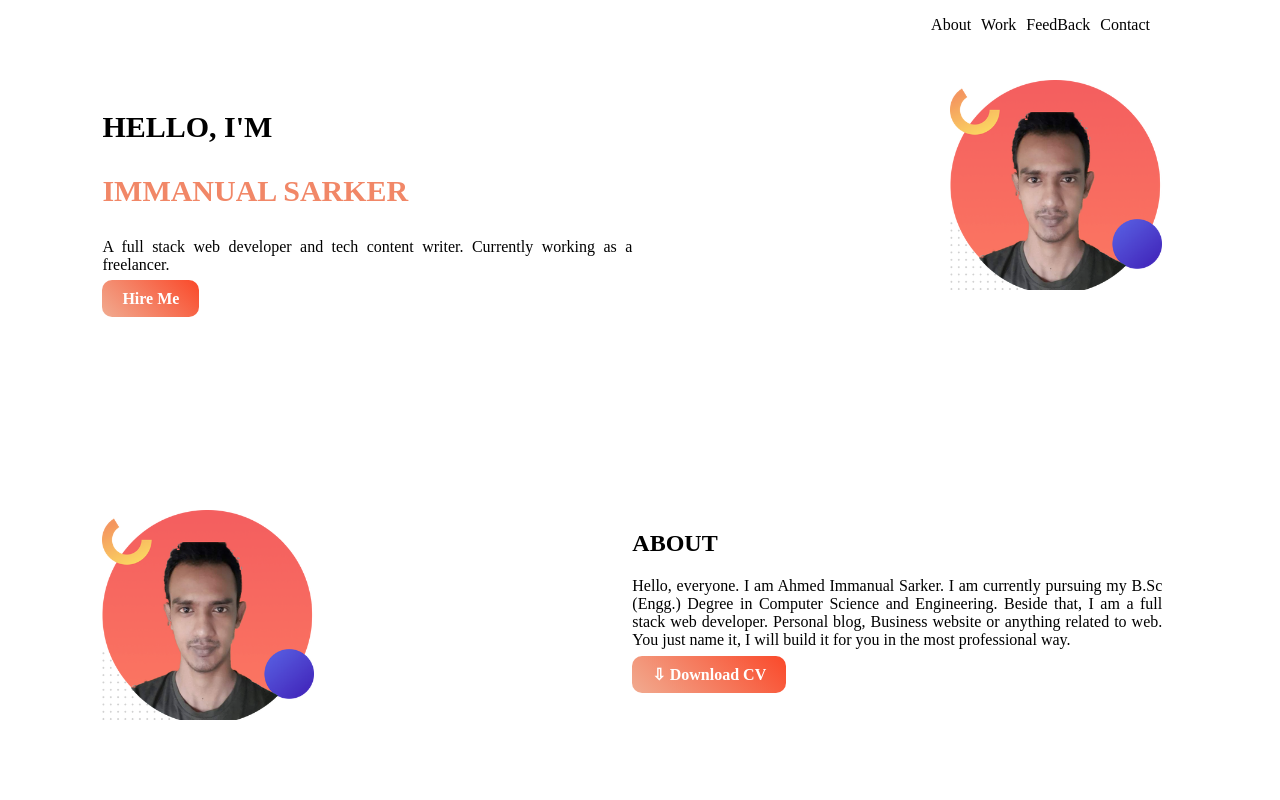
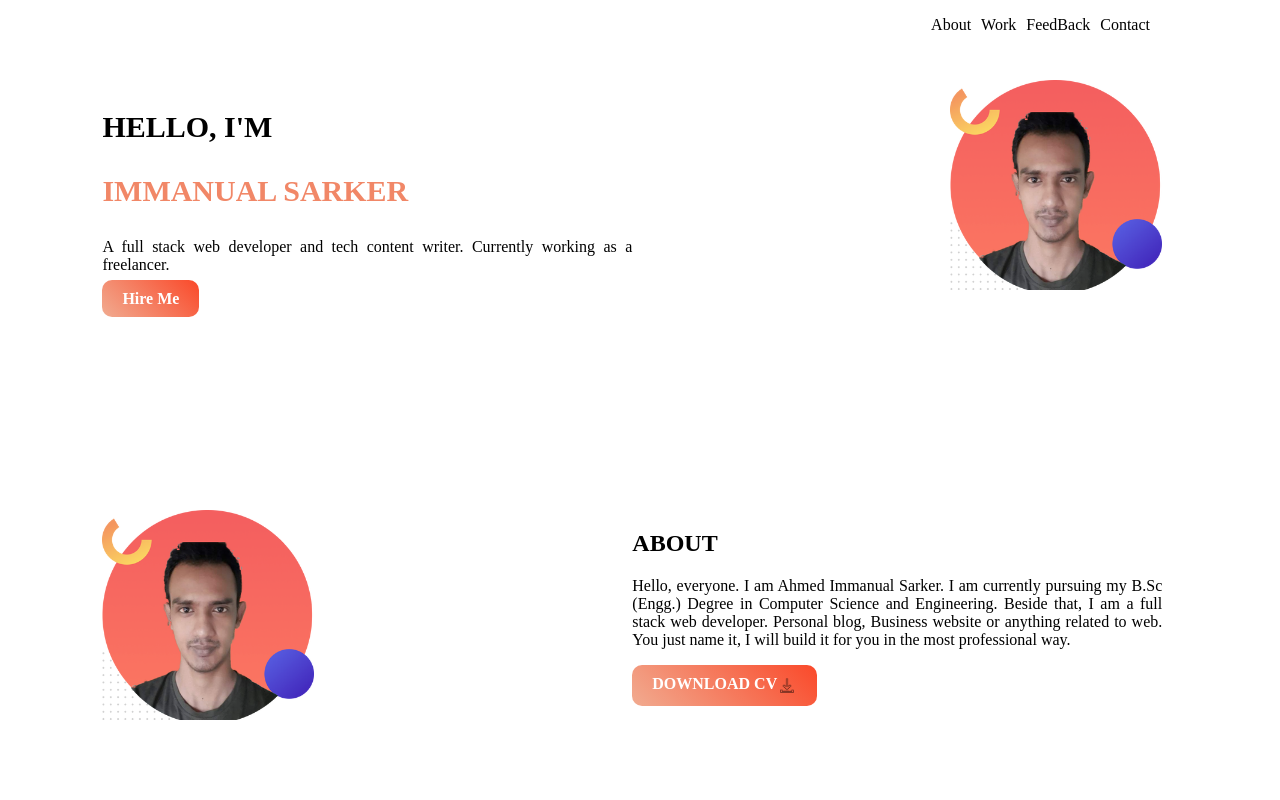
Before and after one commit to immanual19/personal-website, a plain HTML site: page index.html in a window 1280 px wide. Shown: the top 800 px of the page. Drawn offline with Linux system fonts and the light colour scheme.

Commit message:
addingDownloadButton

```diff
--- a/design.css
+++ b/design.css
@@ -128,3 +128,6 @@ margin-left: 600px;
 p{
     text-align: justify;
 }
+.testing{
+    float: left;
+}
--- a/index.html
+++ b/index.html
@@ -41,7 +41,7 @@
             <h2 id="about">ABOUT</h2>
             <p class="description"> Hello, everyone. I am Ahmed Immanual Sarker. I am currently pursuing my B.Sc (Engg.) Degree in Computer Science and Engineering. Beside that, I am a full stack web developer. Personal blog, Business website or anything related to web. You just name it, I will build it for you in the most professional way.
             </p>
-                <a class="linkButton" href="https://www.linkedin.com/in/immanual1/" target="_blank"> &#8681; Download CV</a>
+                <a class="linkButton testing" href="https://www.linkedin.com/in/immanual1/" target="_blank"><img src="images/download.png" style="height: 20px;width: 20px;margin-top: 1px;" class="testing">DOWNLOAD CV</a>
         </div>
     </section>
     </section>
```
Also changed, not shown: images/download.png (added), 1 other file.
